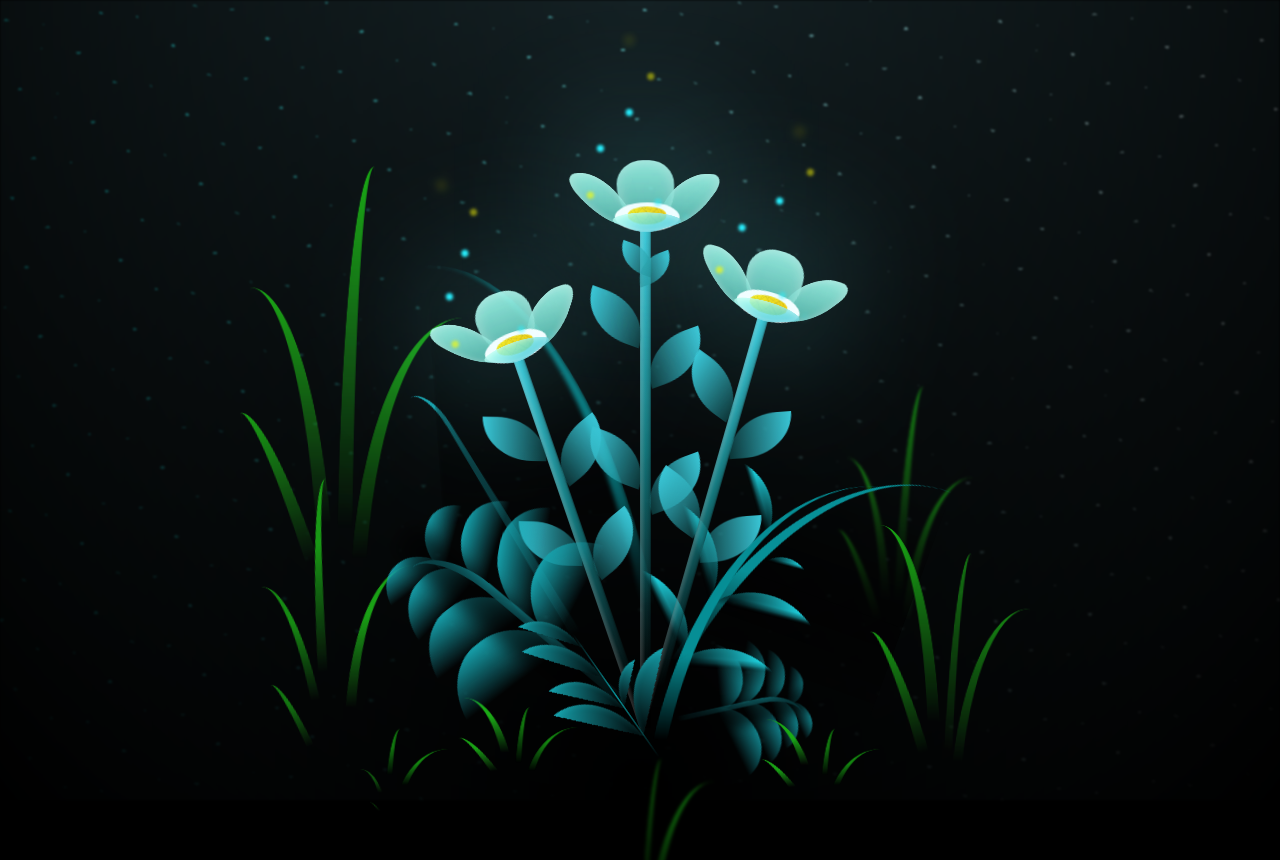
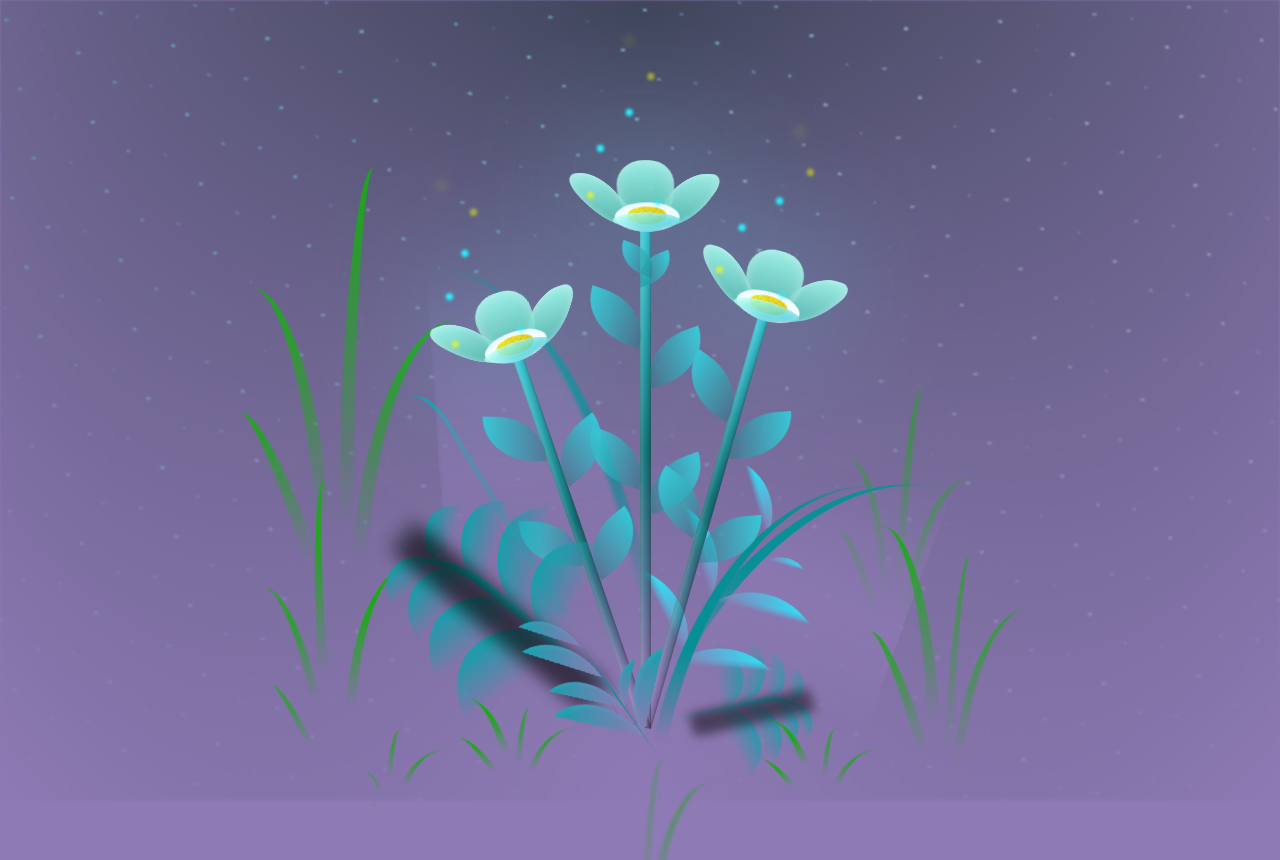
Before and after one commit to Reiva626/flowers, a plain HTML site: page flower.html in a window 1280 px wide. Shown: the top 860 px of the page. Drawn offline with Linux system fonts and the light colour scheme.

Commit message:
Update main.css

```diff
--- a/css/main.css
+++ b/css/main.css
@@ -7,7 +7,7 @@
 }
 
 :root {
-  --dark-color: #000;
+  --dark-color: #8E7AB5;
 }
 
 body {
```
